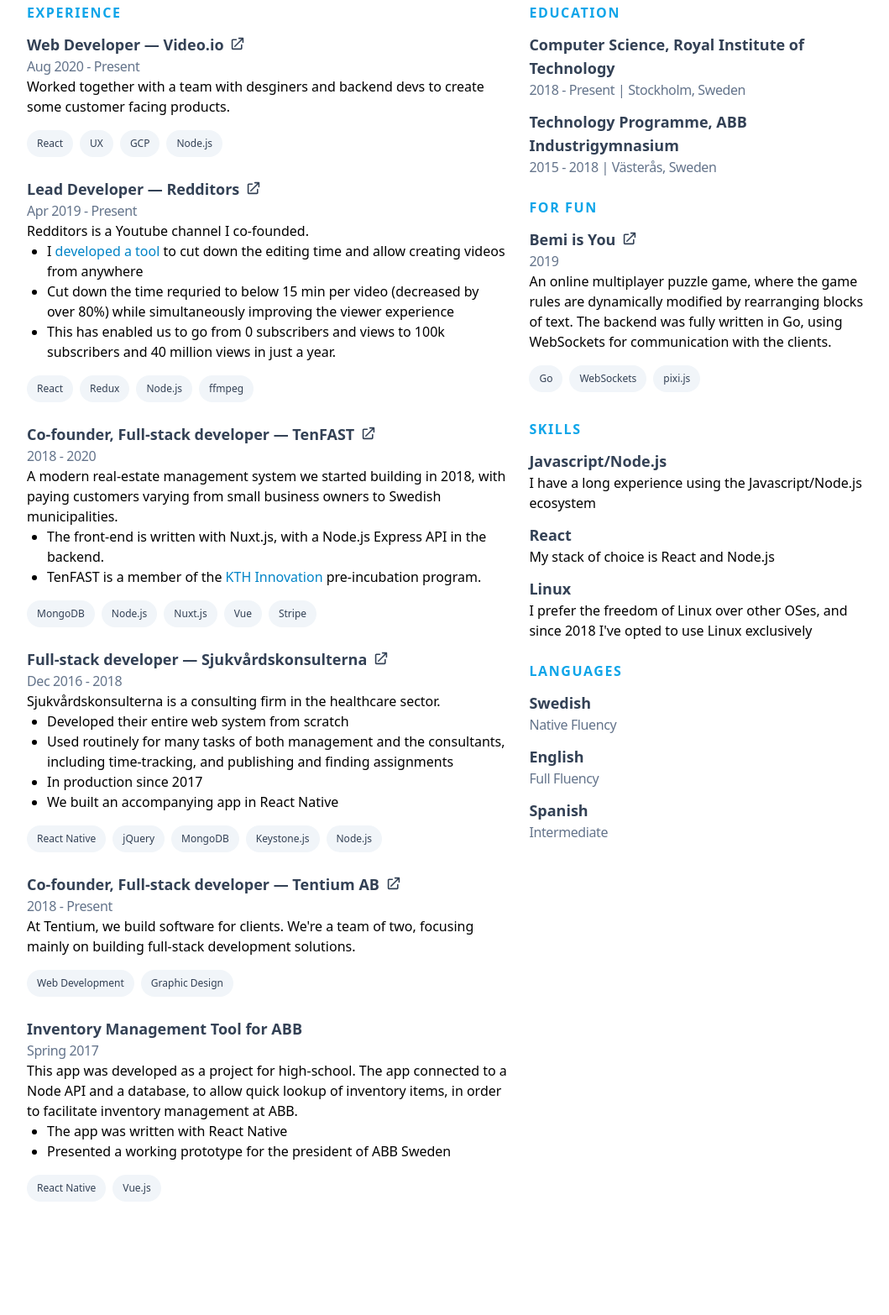
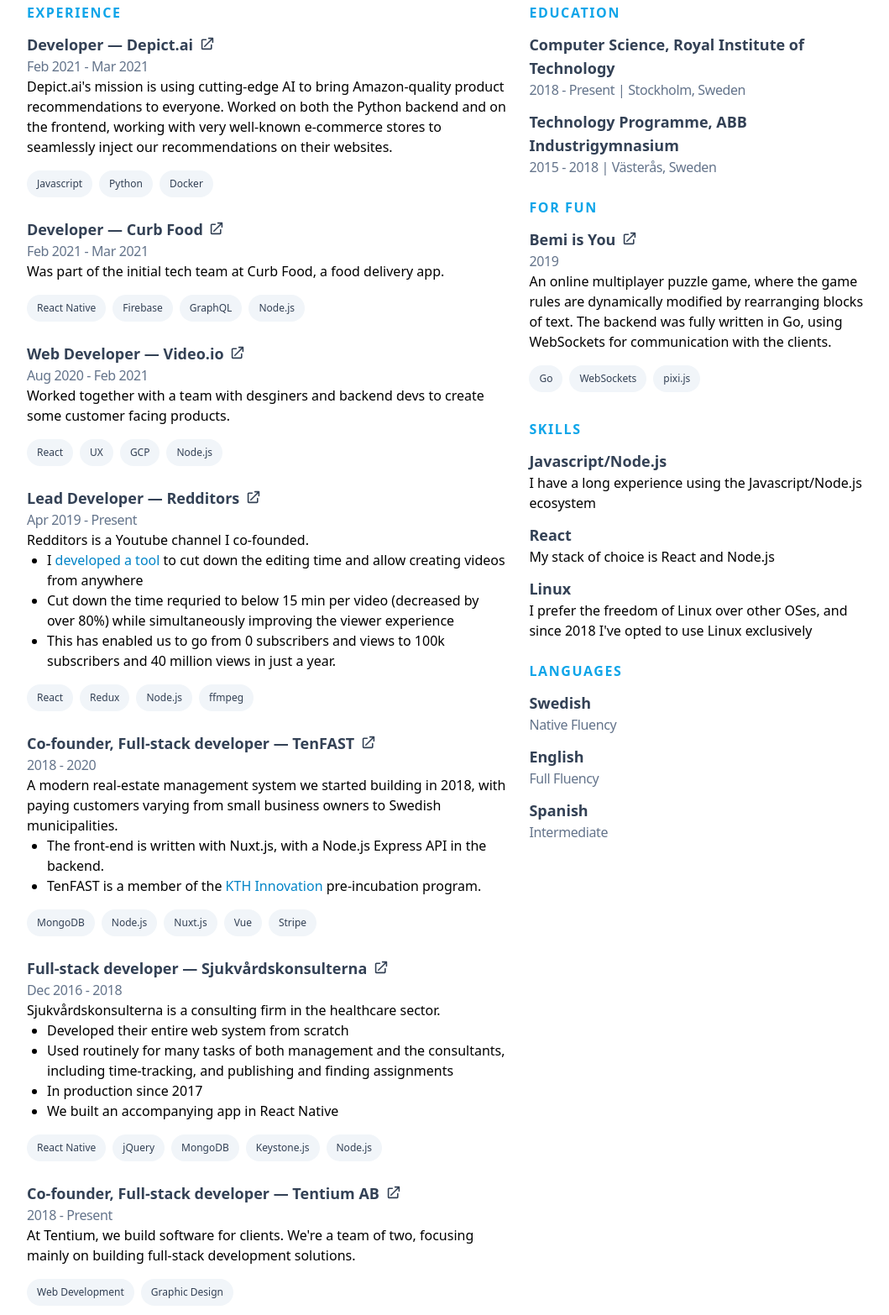
Before and after one commit to FOLLGAD/follgad.github.io, a Gatsby site: page /resume in a window 1280 px wide. Shown: the part 322-1888 px from the top of the page at 84% size, without its empty margins (112-1171 px from the left). Before the commit the page ends 1785 px from the top, so only its background shows below. Built offline with nearby package versions, Linux system fonts and the light colour scheme; Gatsby itself is replaced by a stand-in of ours; some icons are missing.

Commit message:
Resume update

```diff
--- a/src/pages/resume.js
+++ b/src/pages/resume.js
@@ -13,7 +13,9 @@
 
     <div className="flex">
       <div className="flex-1 px-4">
-				<div className="text-5xl text-gray-700 mb-6 mt-3 inline-block">Emil Ahlbäck</div>
+        <div className="text-5xl text-gray-700 mb-6 mt-3 inline-block">
+          Emil Ahlbäck
+        </div>
 
         <div className="mb-3 float-right text-right">
           <Info right>
@@ -32,13 +34,17 @@
             <a href="https://github.com/follgad">github.com/follgad</a>
           </Info>
           <Info icon="cib-linkedin" right>
-						<a href="https://linkedin.com/in/emil-ahlback">linkedin.com/in/emil-ahlback</a>
+            <a href="https://linkedin.com/in/emil-ahlback">
+              linkedin.com/in/emil-ahlback
+            </a>
           </Info>
         </div>
 
         <p>
-					I'm a developer with an entrepreneurial spirit. I've been doing professional web development since 4 years back.
-					I love problem-solving and am constantly looking to learn things and find new problems to solve.
+          I'm a developer with an entrepreneurial spirit. I've been doing
+          professional web development since 4 years back. I love
+          problem-solving and am constantly looking to learn things and find new
+          problems to solve.
         </p>
       </div>
     </div>
@@ -47,13 +53,42 @@
       <div className="flex-1 px-4 basis-25">
         <ExperienceList name="Experience">
           <Experience
+            mainTitle="Developer — Depict.ai"
+            from="Feb 2021"
+            to="Mar 2021"
+            link="https://curbfood.com"
+            tags={["Javascript", "Python", "Docker"]}
+          >
+            <p>
+              Depict.ai's mission is using cutting-edge AI to bring
+              Amazon-quality product recommendations to everyone. Worked on both
+              the Python backend and on the frontend, working with very
+              well-known e-commerce stores to seamlessly inject our
+              recommendations on their websites.
+            </p>
+          </Experience>
+          <Experience
+            mainTitle="Developer — Curb Food"
+            from="Feb 2021"
+            to="Mar 2021"
+            link="https://curbfood.com"
+            tags={["React Native", "Firebase", "GraphQL", "Node.js"]}
+          >
+            <p>
+              Was part of the initial tech team at Curb Food, a food delivery
+              app.
+            </p>
+          </Experience>
+          <Experience
             mainTitle="Web Developer — Video.io"
             from="Aug 2020"
+            to="Feb 2021"
             link="https://video.io"
             tags={["React", "UX", "GCP", "Node.js"]}
           >
             <p>
-							Worked together with a team with desginers and backend devs to create some customer facing products.
+              Worked together with a team with desginers and backend devs to
+              create some customer facing products.
             </p>
           </Experience>
           <Experience
@@ -62,13 +97,28 @@
             from="Apr 2019"
             tags={["React", "Redux", "Node.js", "ffmpeg"]}
           >
-						<p>
-							Redditors is a Youtube channel I co-founded.
-						</p>
+            <p>Redditors is a Youtube channel I co-founded.</p>
             <Sublist>
-							<SublistItem>I <a className="text-blue-600" href="https://app.redditvideomaker.com/">developed a tool</a> to cut down the editing time and allow creating videos from anywhere</SublistItem>
-							<SublistItem>Cut down the time requried to below 15 min per video (decreased by over 80%) while simultaneously improving the viewer experience</SublistItem>
-							<SublistItem>This has enabled us to go from 0 subscribers and views to 100k subscribers and 40 million views in just a year.</SublistItem>
+              <SublistItem>
+                I{" "}
+                <a
+                  className="text-blue-600"
+                  href="https://app.redditvideomaker.com/"
+                >
+                  developed a tool
+                </a>{" "}
+                to cut down the editing time and allow creating videos from
+                anywhere
+              </SublistItem>
+              <SublistItem>
+                Cut down the time requried to below 15 min per video (decreased
+                by over 80%) while simultaneously improving the viewer
+                experience
+              </SublistItem>
+              <SublistItem>
+                This has enabled us to go from 0 subscribers and views to 100k
+                subscribers and 40 million views in just a year.
+              </SublistItem>
             </Sublist>
           </Experience>
           <Experience
@@ -79,15 +129,24 @@
             tags={["MongoDB", "Node.js", "Nuxt.js", "Vue", "Stripe"]}
           >
             <p>
-							A modern real-estate management system we started building in 2018,
-							with paying customers varying from small business owners to Swedish municipalities.
+              A modern real-estate management system we started building in
+              2018, with paying customers varying from small business owners to
+              Swedish municipalities.
             </p>
             <Sublist>
               <SublistItem>
-								The front-end is written with Nuxt.js, with a Node.js Express API in the backend.
+                The front-end is written with Nuxt.js, with a Node.js Express
+                API in the backend.
               </SublistItem>
               <SublistItem>
-								TenFAST is a member of the <a className="text-blue-600" href="https://www.kth.se/en/innovation">KTH Innovation</a> pre-incubation program.
+                TenFAST is a member of the{" "}
+                <a
+                  className="text-blue-600"
+                  href="https://www.kth.se/en/innovation"
+                >
+                  KTH Innovation
+                </a>{" "}
+                pre-incubation program.
               </SublistItem>
             </Sublist>
           </Experience>
@@ -96,22 +155,28 @@
             link="https://sjukvardskonsulterna.se"
             from="Dec 2016"
             to="2018"
-						tags={["React Native", "jQuery", "MongoDB", "Keystone.js", "Node.js"]}
+            tags={[
+              "React Native",
+              "jQuery",
+              "MongoDB",
+              "Keystone.js",
+              "Node.js",
+            ]}
           >
             <p>
-							Sjukvårdskonsulterna is a consulting firm in the healthcare sector.
+              Sjukvårdskonsulterna is a consulting firm in the healthcare
+              sector.
             </p>
             <Sublist>
               <SublistItem>
                 Developed their entire web system from scratch
               </SublistItem>
               <SublistItem>
-								Used routinely for many tasks of both management and the consultants,
-								including time-tracking, and publishing and finding assignments
+                Used routinely for many tasks of both management and the
+                consultants, including time-tracking, and publishing and finding
+                assignments
               </SublistItem>
-							<SublistItem>
-								In production since 2017
-							</SublistItem>
+              <SublistItem>In production since 2017</SublistItem>
               <SublistItem>
                 We built an accompanying app in React Native
               </SublistItem>
@@ -124,25 +189,29 @@
             tags={["Web Development", "Graphic Design"]}
           >
             <p>
-							At Tentium, we build software for clients.
-							We're a team of two, focusing mainly on building full-stack development solutions.
+              At Tentium, we build software for clients. We're a team of two,
+              focusing mainly on building full-stack development solutions.
             </p>
           </Experience>
-					<Experience
-						mainTitle="Inventory Management Tool for ABB"
-						from="Spring 2017"
-						to="Spring 2017"
-						tags={["React Native", "Vue.js"]}
-					>
-						<p>
-							This app was developed as a project for high-school. The app connected to a Node API and a database,
-							to allow quick lookup of inventory items, in order to facilitate inventory management at ABB.
-						</p>
-						<Sublist>
-							<SublistItem>The app was written with React Native</SublistItem>
-							<SublistItem>Presented a working prototype for the president of ABB Sweden</SublistItem>
-						</Sublist>
-					</Experience>
+          {/* <Experience */}
+          {/*   mainTitle="Inventory Management Tool for ABB" */}
+          {/*   from="Spring 2017" */}
+          {/*   to="Spring 2017" */}
+          {/*   tags={["React Native", "Vue.js"]} */}
+          {/* > */}
+          {/*   <p> */}
+          {/*     This app was developed as a project for high-school. The app */}
+          {/*     connected to a Node API and a database, to allow quick lookup of */}
+          {/*     inventory items, in order to facilitate inventory management at */}
+          {/*     ABB. */}
+          {/*   </p> */}
+          {/*   <Sublist> */}
+          {/*     <SublistItem>The app was written with React Native</SublistItem> */}
+          {/*     <SublistItem> */}
+          {/*       Presented a working prototype for the president of ABB Sweden */}
+          {/*     </SublistItem> */}
+          {/*   </Sublist> */}
+          {/* </Experience> */}
         </ExperienceList>
       </div>
       <div className="flex-1 px-2">
@@ -170,8 +239,9 @@
           >
             <p>
               An online multiplayer puzzle game, where the game rules are
-							dynamically modified by rearranging blocks of text.
-							The backend was fully written in Go, using WebSockets for communication with the clients.
+              dynamically modified by rearranging blocks of text. The backend
+              was fully written in Go, using WebSockets for communication with
+              the clients.
             </p>
           </Experience>
           {/* <Experience
@@ -187,32 +257,21 @@
 					</Experience> */}
         </ExperienceList>
         <ExperienceList name="Skills">
-					<Experience
-						mainTitle="Javascript/Node.js"
-					>
+          <Experience mainTitle="Javascript/Node.js">
             I have a long experience using the Javascript/Node.js ecosystem
           </Experience>
-					<Experience
-						mainTitle="React"
-					>
+          <Experience mainTitle="React">
             My stack of choice is React and Node.js
           </Experience>
-					<Experience
-						mainTitle="Linux"
-					>
-						I prefer the freedom of Linux over other OSes, and since 2018 I've opted to use Linux exclusively
+          <Experience mainTitle="Linux">
+            I prefer the freedom of Linux over other OSes, and since 2018 I've
+            opted to use Linux exclusively
           </Experience>
         </ExperienceList>
         <ExperienceList name="Languages">
-					<Experience
-						mainTitle="Swedish"
-						subTitle="Native Fluency" />
-					<Experience
-						mainTitle="English"
-						subTitle="Full Fluency" />
-					<Experience
-						mainTitle="Spanish"
-						subTitle="Intermediate" />
+          <Experience mainTitle="Swedish" subTitle="Native Fluency" />
+          <Experience mainTitle="English" subTitle="Full Fluency" />
+          <Experience mainTitle="Spanish" subTitle="Intermediate" />
         </ExperienceList>
       </div>
     </div>
```
Lines whose indentation alone changed are shown as unchanged.
